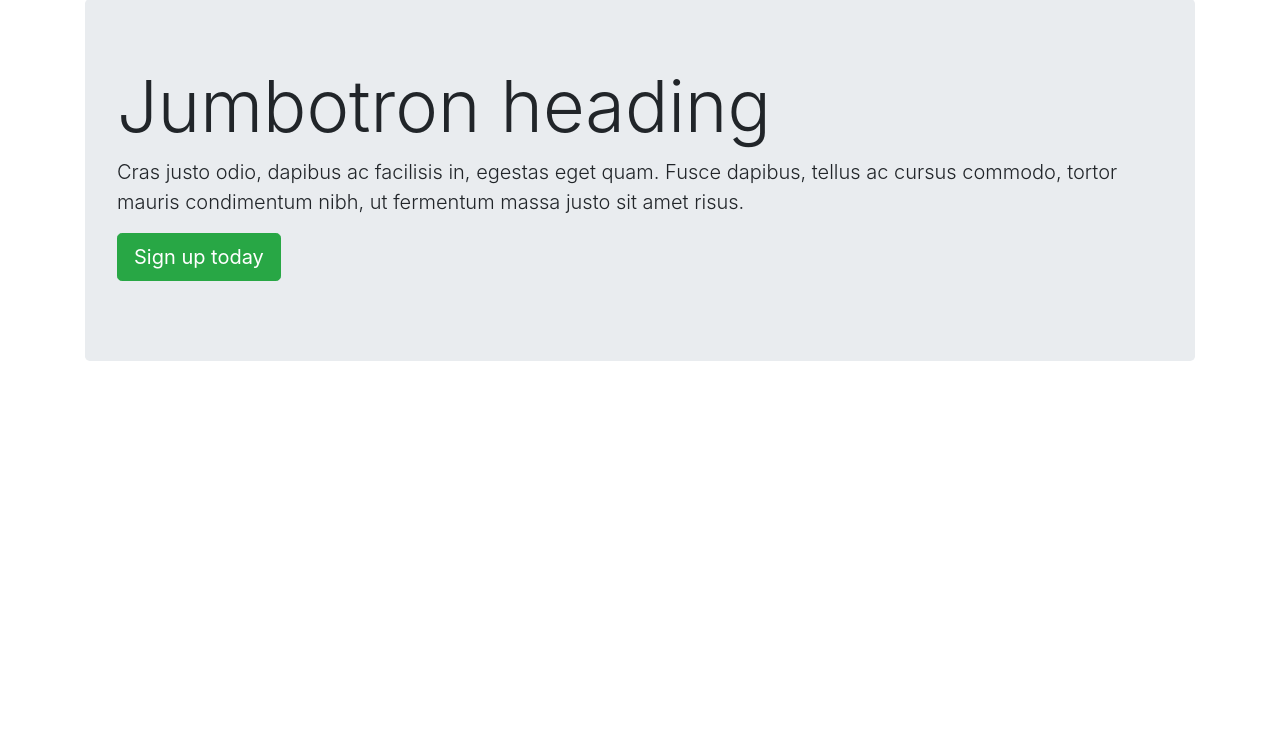
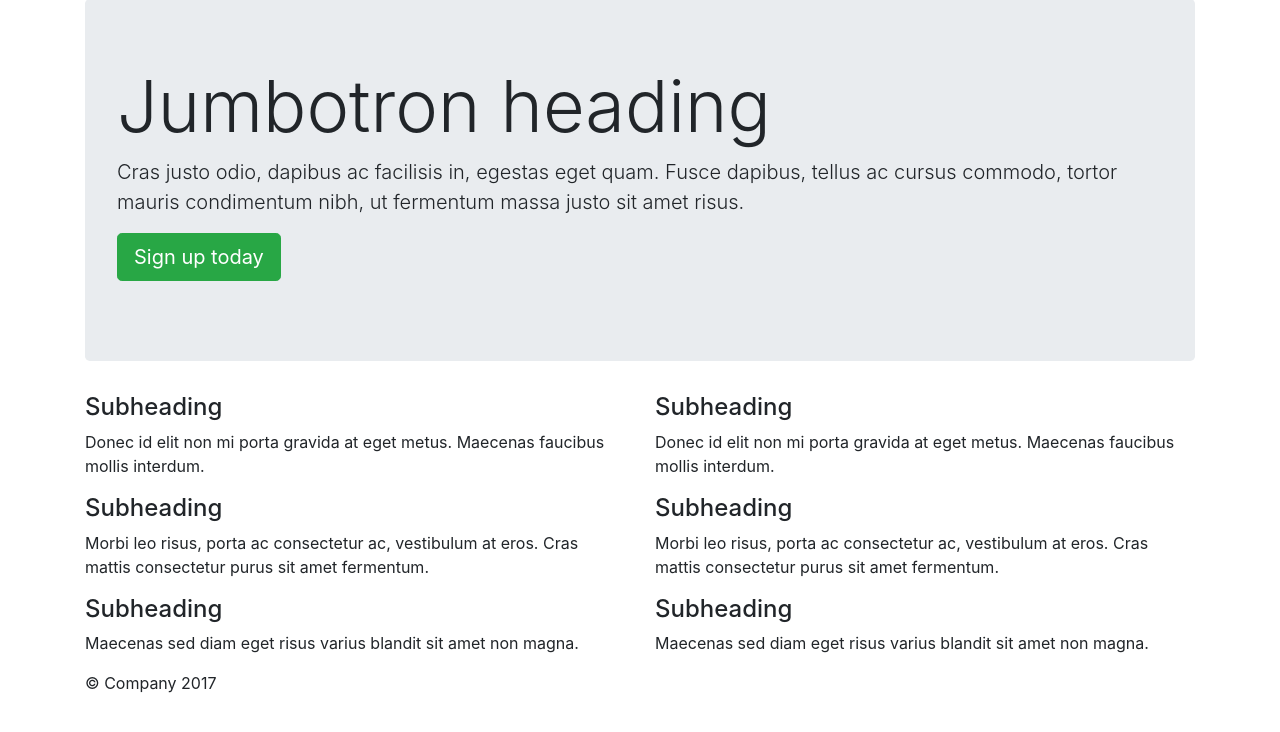
Before and after one commit to SaiGo05/flask-site, a Flask app: template templates/layout.html in a window 1280 px wide. Shown: the part 43-775 px from the top of the page. Run offline with Flask 2, Linux system fonts and the light colour scheme; the template is opened without the code that fills it, so the values that code supplies are empty; some libraries are stand-ins or nearby versions.

Commit message:
updated layout test

```diff
--- a/templates/layout.html
+++ b/templates/layout.html
@@ -1,16 +1,19 @@
-<!DOCTYPE html>
+<!doctype html>
 <html lang="en">
   <head>
+    <meta charset="utf-8">
     <meta name="viewport" content="width=device-width, initial-scale=1, shrink-to-fit=no">
+    <meta name="description" content="Flask+Bootstrap4+Heroku">
     <meta name="author" content="Sai">
     <link href="https://fonts.googleapis.com/css?family=Barlow+Semi+Condensed" rel="stylesheet">
     <link href="static/css/narrow-jumbotron.css" rel="stylesheet">
-        <script src="https://code.jquery.com/jquery-3.2.1.slim.min.js" integrity="sha384-KJ3o2DKtIkvYIK3UENzmM7KCkRr/rE9/Qpg6aAZGJwFDMVNA/GpGFF93hXpG5KkN" crossorigin="anonymous"></script>
-        <script src="https://cdnjs.cloudflare.com/ajax/libs/popper.js/1.12.3/umd/popper.min.js" integrity="sha384-vFJXuSJphROIrBnz7yo7oB41mKfc8JzQZiCq4NCceLEaO4IHwicKwpJf9c9IpFgh" crossorigin="anonymous"></script>
     <link rel="stylesheet" href="https://maxcdn.bootstrapcdn.com/bootstrap/4.0.0-beta.2/css/bootstrap.min.css" integrity="sha384-PsH8R72JQ3SOdhVi3uxftmaW6Vc51MKb0q5P2rRUpPvrszuE4W1povHYgTpBfshb" crossorigin="anonymous">
     <script src="https://maxcdn.bootstrapcdn.com/bootstrap/4.0.0-beta.2/js/bootstrap.min.js" integrity="sha384-alpBpkh1PFOepccYVYDB4do5UnbKysX5WZXm3XxPqe5iKTfUKjNkCk9SaVuEZflJ" crossorigin="anonymous"></script>
+    <title>Flask+Bootstrap+Heroku</title>
   </head>
+
   <body>
+
     <div class="container">
       <header class="header clearfix">
         <nav>
@@ -28,15 +31,45 @@
         </nav>
         <h3 class="text-muted">Project name</h3>
       </header>
+
       <main role="main">
+
         <div class="jumbotron">
           <h1 class="display-3">Jumbotron heading</h1>
           <p class="lead">Cras justo odio, dapibus ac facilisis in, egestas eget quam. Fusce dapibus, tellus ac cursus commodo, tortor mauris condimentum nibh, ut fermentum massa justo sit amet risus.</p>
           <p><a class="btn btn-lg btn-success" href="#" role="button">Sign up today</a></p>
         </div>
-        {% block content %}
-        {% endblock %}
+
+        <div class="row marketing">
+          <div class="col-lg-6">
+            <h4>Subheading</h4>
+            <p>Donec id elit non mi porta gravida at eget metus. Maecenas faucibus mollis interdum.</p>
+
+            <h4>Subheading</h4>
+            <p>Morbi leo risus, porta ac consectetur ac, vestibulum at eros. Cras mattis consectetur purus sit amet fermentum.</p>
+
+            <h4>Subheading</h4>
+            <p>Maecenas sed diam eget risus varius blandit sit amet non magna.</p>
+          </div>
+
+          <div class="col-lg-6">
+            <h4>Subheading</h4>
+            <p>Donec id elit non mi porta gravida at eget metus. Maecenas faucibus mollis interdum.</p>
+
+            <h4>Subheading</h4>
+            <p>Morbi leo risus, porta ac consectetur ac, vestibulum at eros. Cras mattis consectetur purus sit amet fermentum.</p>
+
+            <h4>Subheading</h4>
+            <p>Maecenas sed diam eget risus varius blandit sit amet non magna.</p>
+          </div>
+        </div>
+
       </main>
-        </div>
+
+      <footer class="footer">
+        <p>&copy; Company 2017</p>
+      </footer>
+
+    </div> <!-- /container -->
   </body>
 </html>
```
Lines whose indentation alone changed are shown as unchanged.
